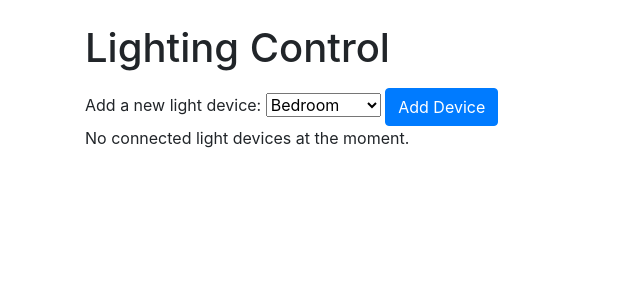
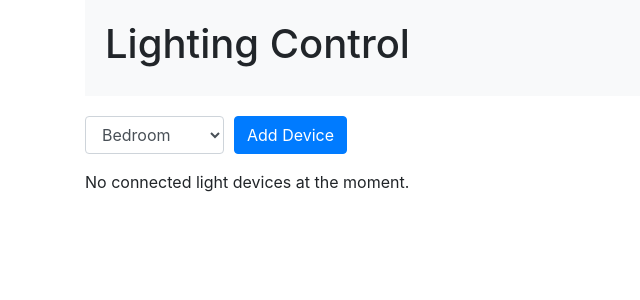
Before and after one commit to DQ4781/SmartHomeAPI, a Flask app: page /light/ in a window 1280 px wide. Shown: the top 300 px of the page, without its empty margins (0-640 px from the left). Run offline with Flask 3, Linux system fonts and the light colour scheme; data that the repository does not hold is empty; some libraries are stand-ins or nearby versions.

Commit message:
updated how db queries are handled (tuple problem) in light.html

```diff
--- a/templates/light.html
+++ b/templates/light.html
@@ -3,36 +3,58 @@
 <head>
     <title>Lighting Control</title>
     <link rel="stylesheet" href="https://stackpath.bootstrapcdn.com/bootstrap/4.3.1/css/bootstrap.min.css">
+    <style>
+        .page-header {
+            padding: 20px;
+            background-color: #f8f9fa;
+            margin-bottom: 20px;
+        }
+        .device-card {
+            margin-bottom: 20px;
+        }
+    </style>
 </head>
 <body>
     <div class="container">
-        <h1 class="mt-4">Lighting Control</h1>
+        <div class="page-header">
+            <h1>Lighting Control</h1>
+        </div>
         <div class="mt-3">
-            <form action="{{ url_for('light.add_device') }}" method="post">
-                <label for="room">Add a new light device:</label>
-                <select name="room" id="room">
+            <form action="{{ url_for('light.add_device') }}" method="post" class="mb-3">
+                <div class="form-row align-items-center">
+                    <div class="col-auto">
+                        <label for="room" class="sr-only">Room</label>
+                        <select name="room" id="room" class="form-control">
                             <option value="bedroom">Bedroom</option>
                             <option value="kitchen">Kitchen</option>
                             <option value="living_room">Living Room</option>
                             <option value="office">Office</option>
                             <option value="hallway">Hallway</option>
                         </select>
+                    </div>
+                    <div class="col-auto">
                         <button type="submit" class="btn btn-primary">Add Device</button>
+                    </div>
+                </div>
             </form>
         </div>
         {% if devices %}
             {% for device in devices %}
-                <div class="mt-3">
-                    <h4>{{ device.room }}</h4>
-                    <form action="{{ url_for('light.update_device') }}" method="post">
-                        <input type="hidden" name="device_id" value="{{ device.id }}">
-                        <input type="range" name="setting" min="0" max="100" value="{{ device.setting }}">
-                        <button type="submit" class="btn btn-success">Update</button>
+                <div class="card device-card">
+                    <div class="card-body">
+                        <h5 class="card-title">{{ device[2] | capitalize }}</h5>
+                        <form action="{{ url_for('light.update_device') }}" method="post" class="mb-2">
+                            <input type="hidden" name="device_id" value="{{ device[0] }}">
+                            <label for="setting-{{ device[0] }}">Intensity (0-100):</label>
+                            <input type="range" name="setting" id="setting-{{ device[0] }}" min="0" max="100" value="{{ device[3] }}" class="form-control-range">
+                            <p>Current Intensity: {{ device[3] }}</p>
+                            <button type="submit" class="btn btn-sm btn-success">Update</button>
                         </form>
                         <form action="{{ url_for('light.delete_device') }}" method="post">
-                        <input type="hidden" name="device_id" value="{{ device.id }}">
-                        <button type="submit" class="btn btn-danger">Delete</button>
+                            <input type="hidden" name="device_id" value="{{ device[0] }}">
+                            <button type="submit" class="btn btn-sm btn-danger">Delete</button>
                         </form>
+                    </div>
                 </div>
             {% endfor %}
         {% else %}
```
Lines whose indentation alone changed are shown as unchanged.
